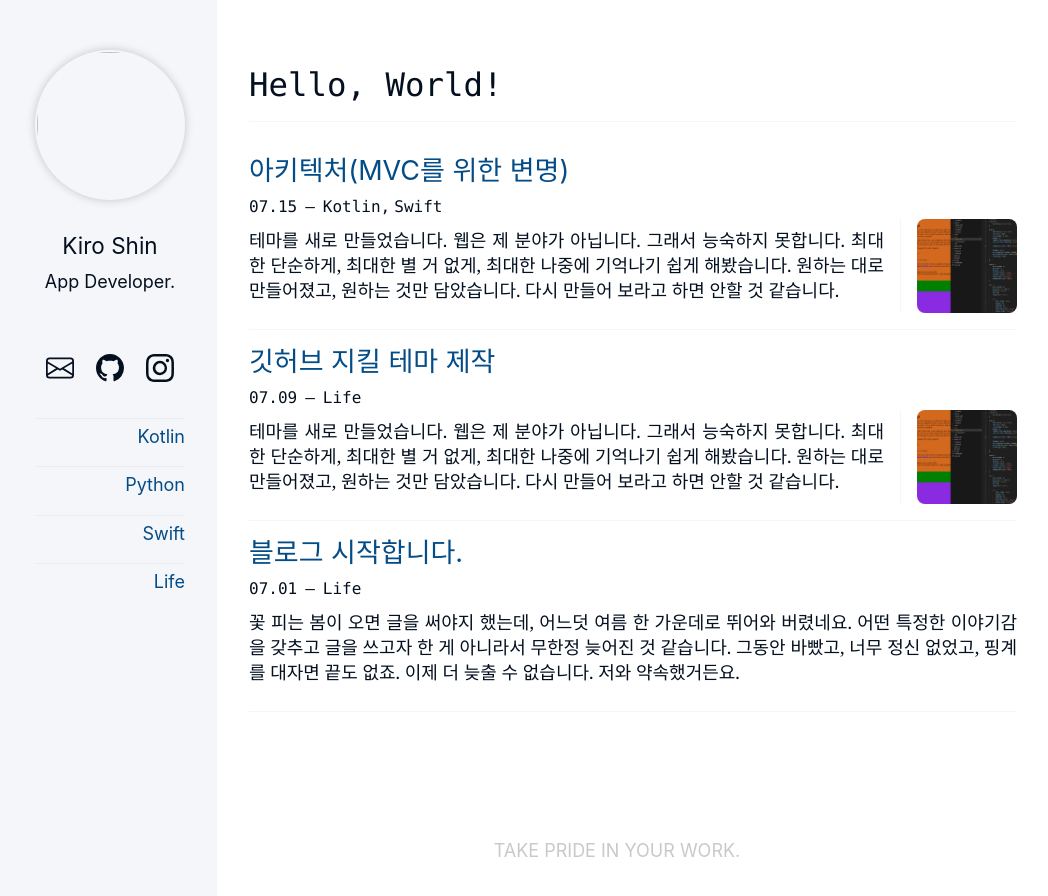
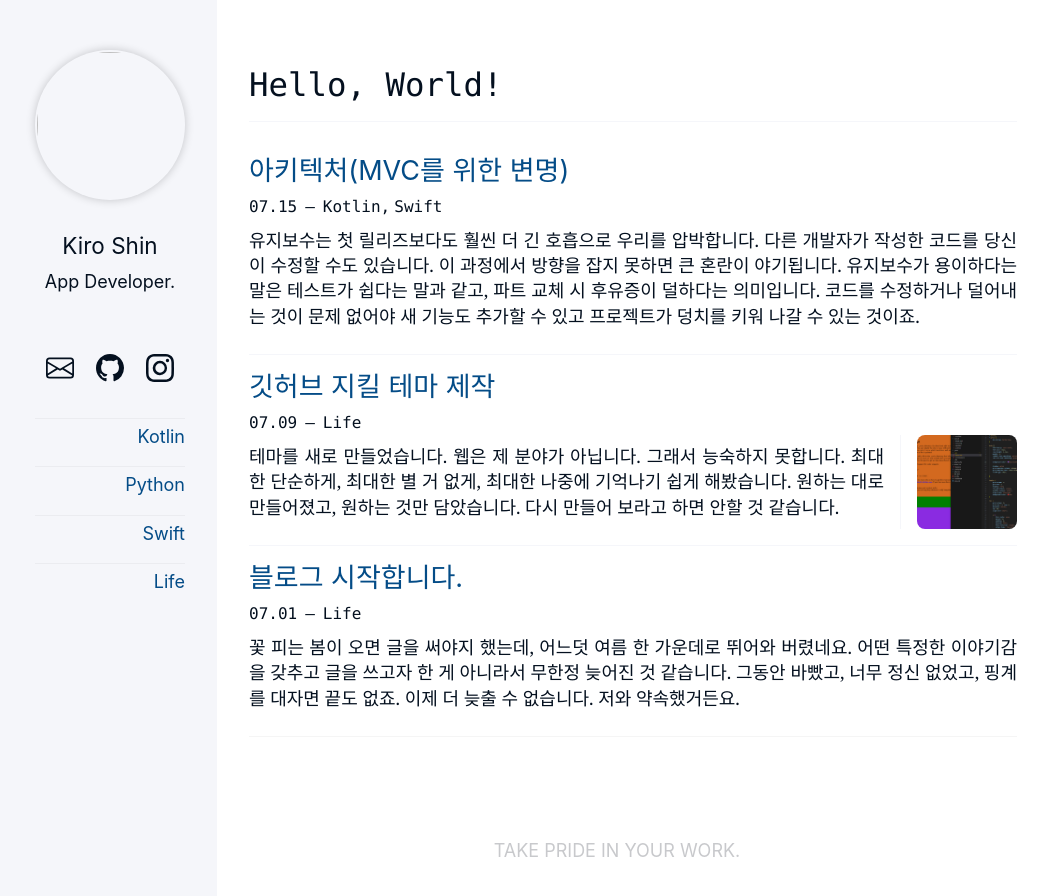
Before and after one commit to kiroshin/kiroshin.github.io, a Jekyll site: the page built from index.html, in a window 1280 px wide. Shown: the top 896 px of the page, without its empty margins (103-1151 px from the left). Built offline with Jekyll 4.4.1, drawn with Linux system fonts in a browser that asks for light colours.

Commit message:
Update 2024-07-15-architecture.md

```diff
--- a/_posts/2024-07-15-architecture.md
+++ b/_posts/2024-07-15-architecture.md
@@ -3,8 +3,8 @@ layout: post
 title: 아키텍처(MVC를 위한 변명)
 categories: [Swift, Kotlin]
 tags: [mvc, mvvm, architecture, appication]
-teaser: /assets/2024-07-09-blog-theme.jpg
-brief: 테마를 새로 만들었습니다. 웹은 제 분야가 아닙니다. 그래서 능숙하지 못합니다. 최대한 단순하게, 최대한 별 거 없게, 최대한 나중에 기억나기 쉽게 해봤습니다. 원하는 대로 만들어졌고, 원하는 것만 담았습니다. 다시 만들어 보라고 하면 안할 것 같습니다.
+teaser:
+brief: 유지보수는 첫 릴리즈보다도 훨씬 더 긴 호흡으로 우리를 압박합니다. 다른 개발자가 작성한 코드를 당신이 수정할 수도 있습니다. 이 과정에서 방향을 잡지 못하면 큰 혼란이 야기됩니다. 유지보수가 용이하다는 말은 테스트가 쉽다는 말과 같고, 파트 교체 시 후유증이 덜하다는 의미입니다. 코드를 수정하거나 덜어내는 것이 문제 없어야 새 기능도 추가할 수 있고 프로젝트가 덩치를 키워 나갈 수 있는 것이죠.
 ---
 
 아키텍처는 시스템의 동작 원리를 나타내는 것으로, 소프트웨어를 구성할 때 가장 밑바닥에 전제되는 구성 방법이자 프로젝트에 참여하는 개발자간의 약속입니다. 어떤 식으로든 합의된 구조로 코드가 올라가게 됩니다. 가장 기본적인 아키텍처는 `MVC` 입니다. 구글이나 애플같은 퍼스트파티에서 제안하는 가장 기본적인 구성입니다. 자료제공은 `Model`, 화면 구성은 `View`, 처리 방법은 `Controller` 등으로 구분해서 작성하게 됩니다. 단순히 코드가 길어져서 파일을 나누는 것이 아니라 역할에 따라 특정 영역을 구분하는 것이죠.
```
